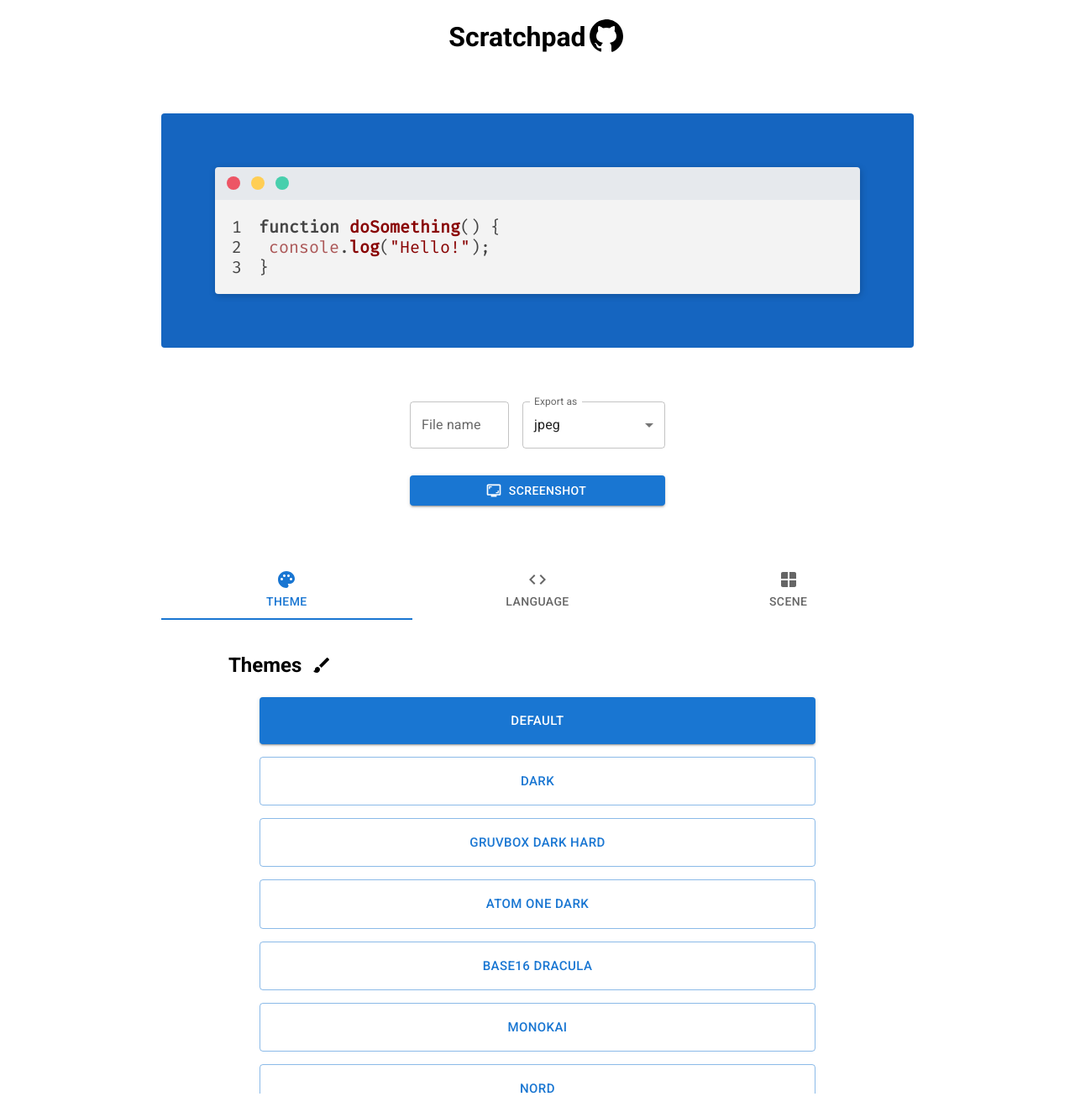
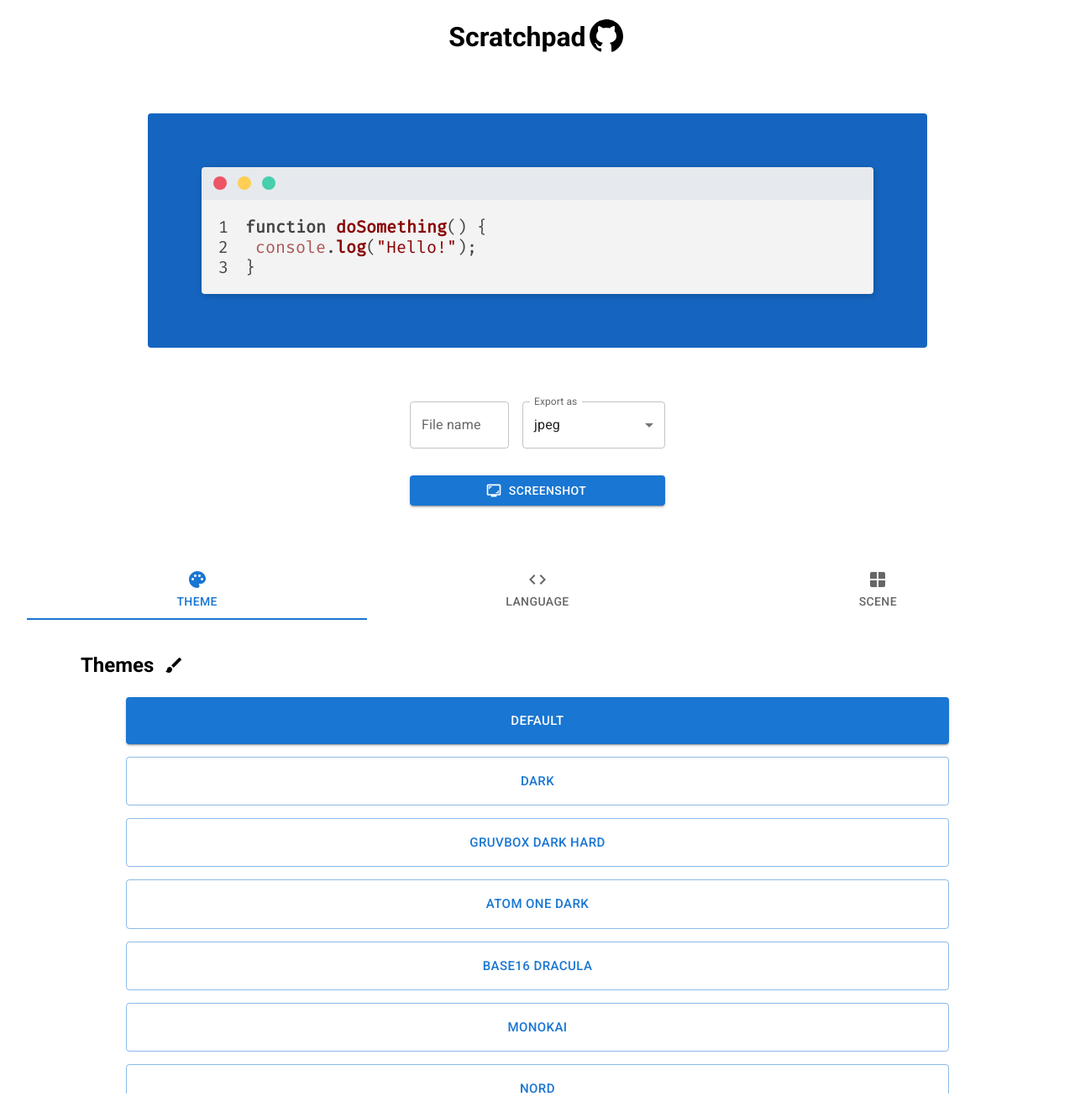
Before and after one commit to flyingsl0ths/scratchpad, a React (Create React App) app: page / in a window 1280 px wide. Shown: the whole page at 84% size. Built offline with nearby package versions, Linux system fonts and the light colour scheme.

Commit message:
Refactor media-queries

```diff
--- a/src/scss/_code-window.scss
+++ b/src/scss/_code-window.scss
@@ -1,5 +1,5 @@
 #code-window {
-  width: 60vw;
+  width: 62.5vw;
   border-radius: 4px;
 }
 
--- a/src/scss/_section.scss
+++ b/src/scss/_section.scss
@@ -19,14 +19,20 @@
 
 .rounded-border {
   margin: 1em;
+  width: 13%;
   border-radius: 4px;
-  width: 13.5%;
   padding-bottom: 2em;
   box-shadow: 0px 2px 4px -1px rgba(0, 0, 0, 0.2),
     0px 4px 5px 0px rgba(0, 0, 0, 0.14), 0px 1px 10px 0px rgba(0, 0, 0, 0.12);
 }
 
-@media (max-width: 820px) {
+@media (max-width: 921px) {
+  .rounded-border {
+    width: 20%;
+  }
+}
+
+@media (max-width: 821px) {
   .settings-sub-title {
     font-size: 2.1vw;
   }
@@ -36,7 +42,14 @@
   }
 
   .rounded-border {
-    width: 20%;
+    margin: 0.8em;
+  }
+}
+
+@media (max-width: 541px) {
+  .rounded-border {
+    width: 30%;
+    margin: 0.8em;
   }
 }
 
--- a/src/scss/_settings-tab.scss
+++ b/src/scss/_settings-tab.scss
@@ -1,20 +1,32 @@
 #settings-tab {
-  width: 70vw;
+  width: 77vw;
 }
 
 .tab-item {
   margin-top: 1.5em;
-  padding: 1em 5em;
+  padding: 1em 4em;
 }
 
-@media (max-width: 820px) {
+@media (max-width: 1281px) {
   #settings-tab {
-    width: 85vw;
+    width: 95vw;
+  }
+}
+
+@media (max-width: 921px) {
+  #settings-tab {
+    width: 89vw;
   }
 
   .tab-item {
     margin-top: 0.5m;
     padding: 1em 0;
+  }
+}
+
+@media (max-width: 821px) {
+  #settings-tab {
+    width: 85vw;
   }
 }
 
--- a/src/scss/_titlebar.scss
+++ b/src/scss/_titlebar.scss
@@ -63,24 +63,6 @@
   #tb-title {
     font-size: 1.54vw;
   }
-  .circle {
-    padding: 0.35em;
-  }
-}
-
-@media (max-width: 821px) {
-  .square {
-    font-size: 1.2vw;
-    border: 1px solid $gray;
-  }
-
-  .letter-x::before {
-    font-size: 1.2vw;
-  }
-
-  .underscore::before {
-    font-size: 1.2vw;
-  }
 }
 
 @media (max-width: 414px) {
```
